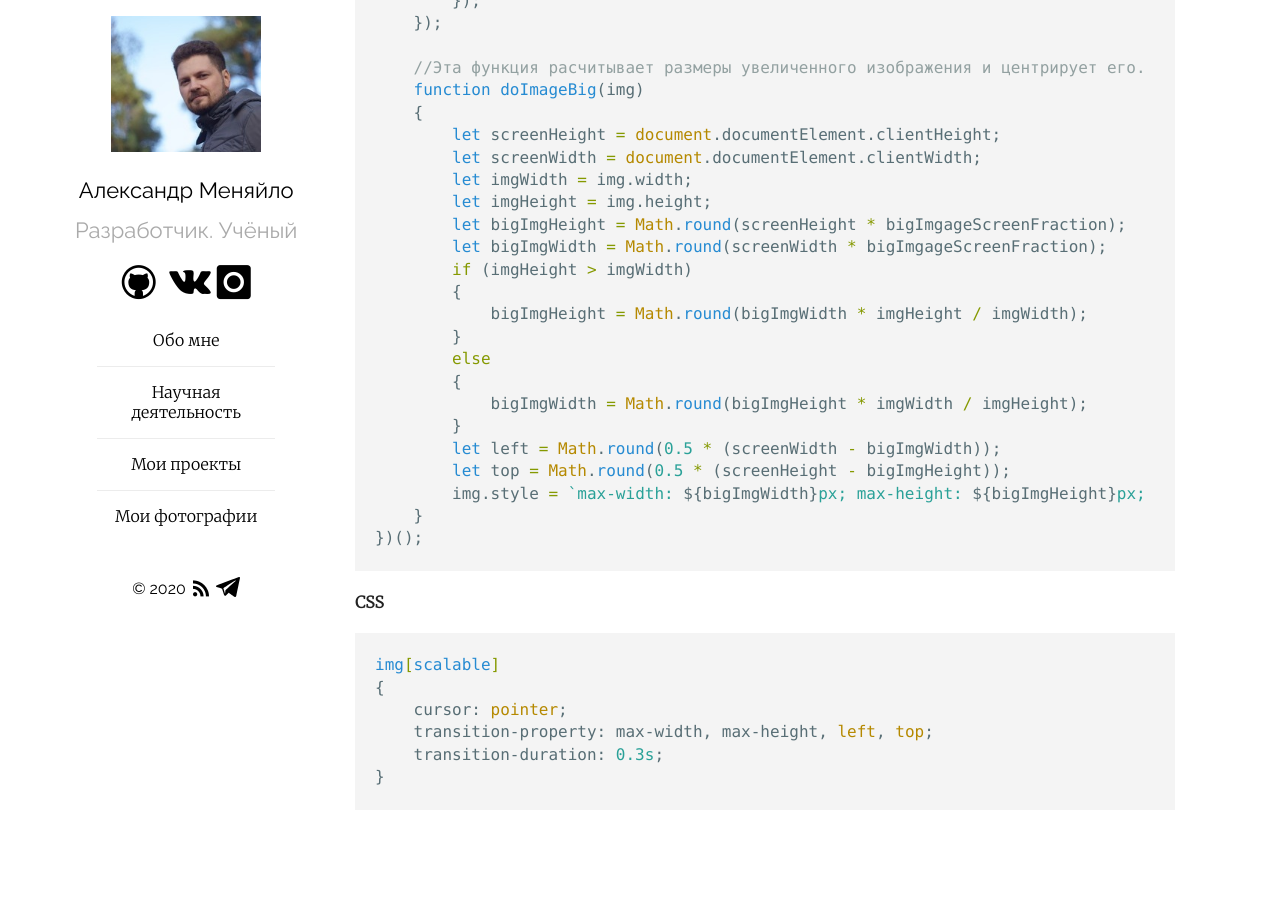
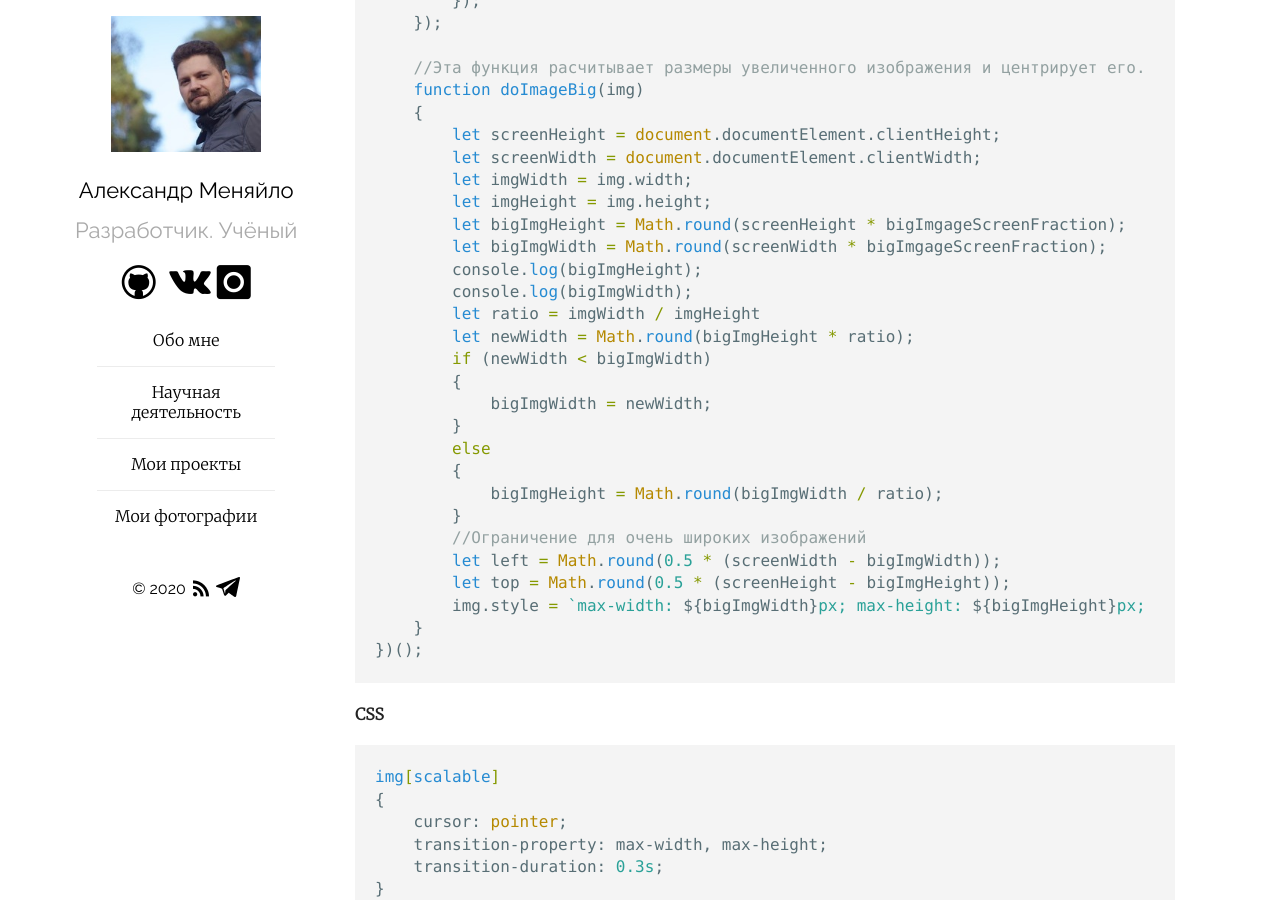
Before and after one commit to Mendeo/mendeo.github.io, a Jekyll site: the page built from _posts/2020-05-05-script-uvelichenie-kartinok.md, in a window 1280 px wide and 900 px high, scrolled down 1473 px. Built offline with Jekyll 4.4.1, drawn with Linux system fonts in a browser that asks for light colours; before the commit the page ends 2328 px from its top, so only the background shows below that.

Commit message:
Улучшил скрипт

````diff
--- a/_posts/2020-05-05-script-uvelichenie-kartinok.md
+++ b/_posts/2020-05-05-script-uvelichenie-kartinok.md
@@ -70,17 +70,22 @@ links_in_new_tab: true
 		let imgHeight = img.height;
 		let bigImgHeight = Math.round(screenHeight * bigImgageScreenFraction);
 		let bigImgWidth = Math.round(screenWidth * bigImgageScreenFraction);
-		if (imgHeight > imgWidth)
+		console.log(bigImgHeight);
+		console.log(bigImgWidth);
+		let ratio = imgWidth / imgHeight
+		let newWidth = Math.round(bigImgHeight * ratio);
+		if (newWidth < bigImgWidth)
 		{
-			bigImgHeight = Math.round(bigImgWidth * imgHeight / imgWidth);
+			bigImgWidth = newWidth;
 		}
 		else
 		{
-			bigImgWidth = Math.round(bigImgHeight * imgWidth / imgHeight);
+			bigImgHeight = Math.round(bigImgWidth / ratio);
 		}
+		//Ограничение для очень широких изображений
 		let left = Math.round(0.5 * (screenWidth - bigImgWidth));
 		let top = Math.round(0.5 * (screenHeight - bigImgHeight));
-		img.style = `max-width: ${bigImgWidth}px; max-height: ${bigImgHeight}px; left: ${left}px; top: ${top}px; display:block; margin: auto; position: fixed; z-index: 2`;
+		img.style = `max-width: ${bigImgWidth}px; max-height: ${bigImgHeight}px; left: ${left}px; top: ${top}px; margin: auto; position: fixed; z-index: 2`;
 	}
 })();
 ```
@@ -91,7 +96,7 @@ links_in_new_tab: true
 img[scalable]
 {
 	cursor: pointer;
-	transition-property: max-width, max-height, left, top;
+	transition-property: max-width, max-height;
 	transition-duration: 0.3s;
 }
 ```
````
